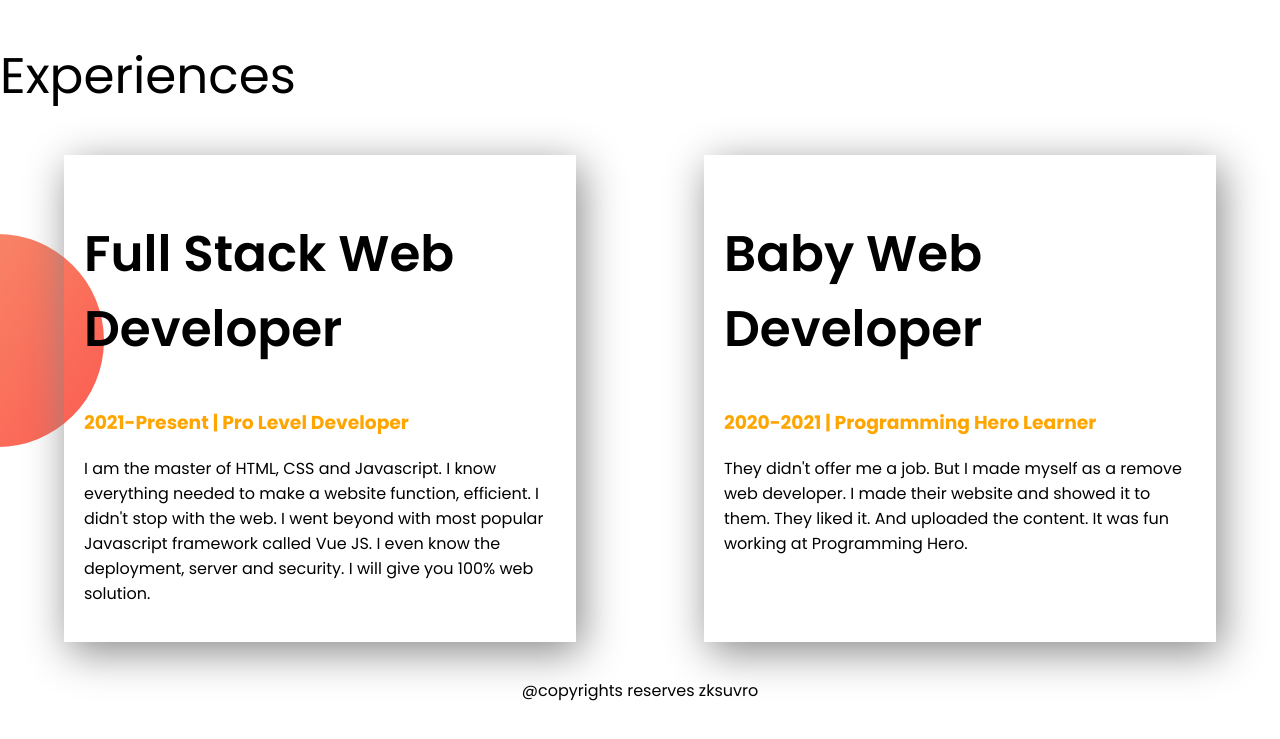
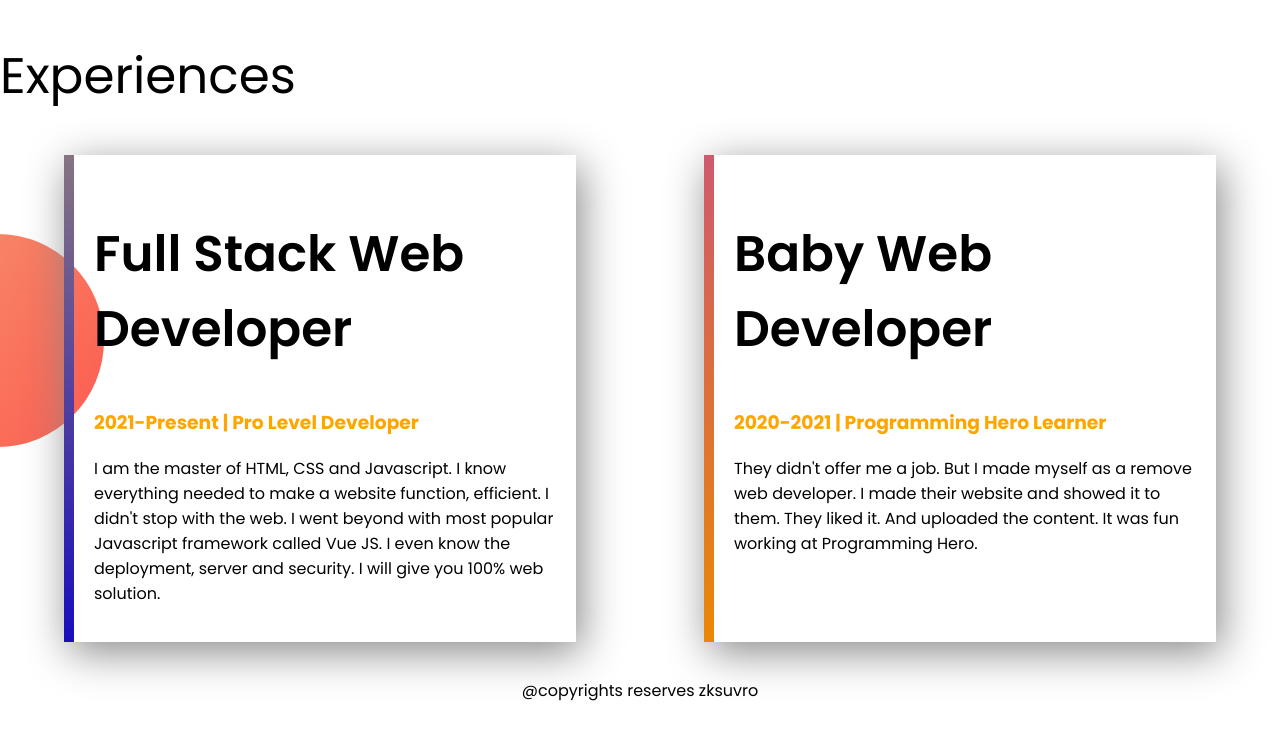
Before and after one commit to jksuvro/developer-pro, a plain HTML site: page index.html in a window 1280 px wide. Shown: the part 939-1678 px from the top of the page. Drawn offline with Linux system fonts and the light colour scheme.

Commit message:
last upadate

```diff
--- a/index.html
+++ b/index.html
@@ -35,12 +35,12 @@
     <section class="Experiences">
         <h1>Experiences</h1>
         <div class="flexiable">
-            <div class="expriences-item">
+            <div id="full-web" class="expriences-item">
                 <h2>Full Stack Web Developer</h1>
                 <h3 class="orange-color">2021-Present | Pro Level Developer</h3>
                 <p>I am the master of HTML, CSS and Javascript. I know everything needed to make a website function, efficient. I didn't stop with the web. I went beyond with most popular Javascript framework called Vue JS. I even know the deployment, server and security. I will give you 100% web solution.</p>
             </div>
-            <div class="expriences-item">
+            <div id="baby-web" class="expriences-item">
                 <h2>Baby Web Developer</h1>
                 <h3 class="orange-color">2020-2021 | Programming Hero Learner</h3>
                 <p>They didn't offer me a job. But I made myself as a remove web developer. I made their website and showed it to them. They liked it. And uploaded the content. It was fun working at Programming Hero.</p>
--- a/style.css
+++ b/style.css
@@ -52,6 +52,13 @@ h2{
     margin-left: 5%;
     margin-right: 5%;
     padding: 20px;
+    border-left: 10px solid;
+}
+#full-web{
+    border-image: linear-gradient(45deg, rgb(25, 13, 189), rgb(250,224,66)) 1;
+}
+#baby-web{
+    border-image: linear-gradient(45deg, rgb(235, 135, 5), rgb(178, 41, 219)) 1;
 }
 .footer{
     text-align: center;
```
